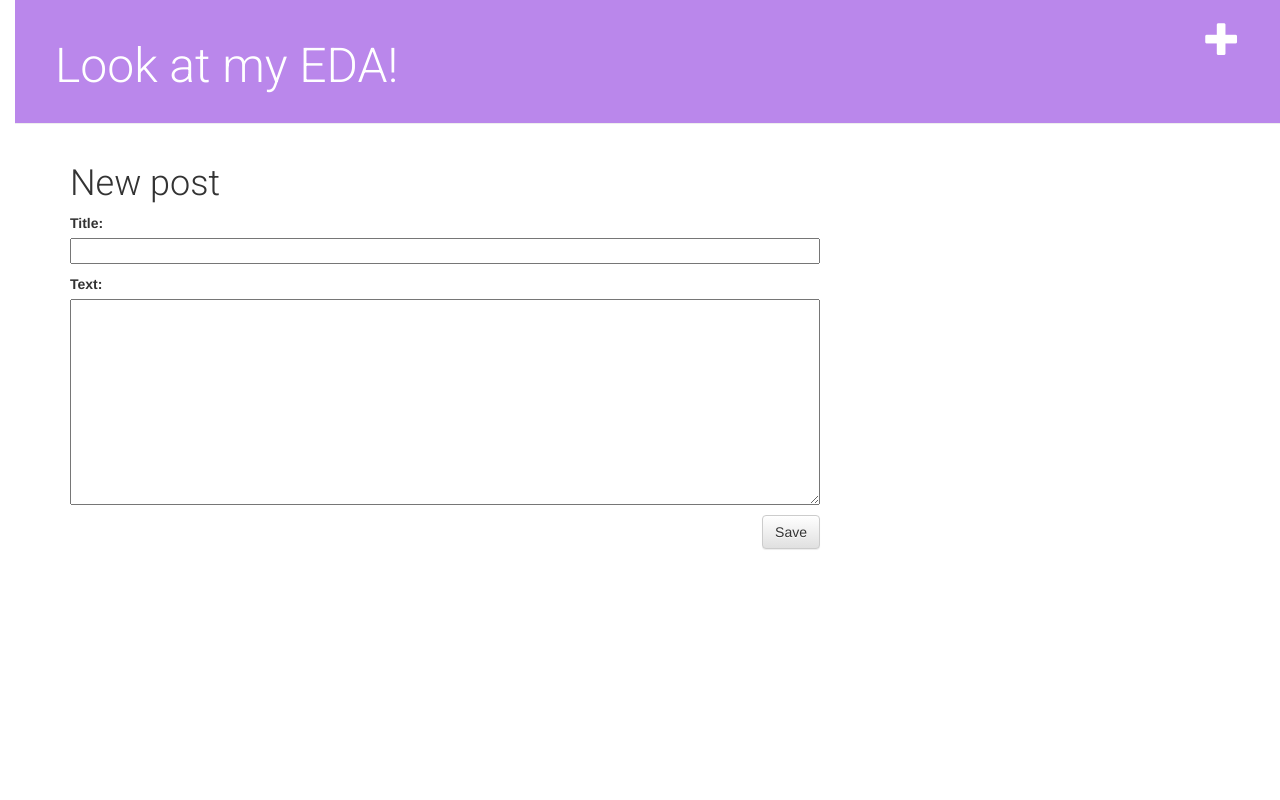
After one commit to ulillilu/my-first-blog, a Django app: page /post/new in a window 1280 px wide. The commit adds this page. Run offline with Django 3.2, Linux system fonts and the light colour scheme; the visitor is signed in with stand-in values (Sample User, id 1); some libraries are stand-ins or nearby versions.

Commit message:
Added views

```diff
--- /dev/null
+++ b/homepage/forms.py
@@ -0,0 +1,9 @@
+from django import forms
+
+from .models import Post
+
+class PostForm(forms.ModelForm):
+
+    class Meta:
+        model = Post
+        fields = ('title', 'text',)
--- /dev/null
+++ b/homepage/static/css/homepage.css
@@ -0,0 +1,54 @@
+h1 a {
+    color: #BA87EB;
+    font-family: 'Roboto', sans-serif;
+}
+body {
+    padding-left: 15px;
+}
+
+.page-header {
+    background-color: #BA87EB;
+    margin-top: 0;
+    padding: 20px 20px 20px 40px;
+}
+
+.page-header h1, .page-header h1 a, .page-header h1 a:visited, .page-header h1 a:active {
+    color: #ffffff;
+    font-size: 36pt;
+    text-decoration: none;
+}
+
+.content {
+    margin-left: 40px;
+}
+
+h1, h2, h3, h4 {
+    font-family: 'Roboto';
+}
+
+.date {
+    color: #828282;
+}
+
+.save {
+    float: right;
+}
+
+.post-form textarea, .post-form input {
+    width: 100%;
+}
+
+.top-menu, .top-menu:hover, .top-menu:visited {
+    color: #ffffff;
+    float: right;
+    font-size: 26pt;
+    margin-right: 20px;
+}
+
+.post {
+    margin-bottom: 70px;
+}
+
+.post h1 a, .post h1 a:visited {
+    color: #000000;
+}
--- /dev/null
+++ b/homepage/template/homepage/base.html
@@ -0,0 +1,27 @@
+{% load static %}
+<html>
+    <head>
+        <link rel="stylesheet" href="//maxcdn.bootstrapcdn.com/bootstrap/3.2.0/css/bootstrap.min.css">
+        <link rel="stylesheet" href="//maxcdn.bootstrapcdn.com/bootstrap/3.2.0/css/bootstrap-theme.min.css">
+        <link rel="stylesheet" href="{% static 'css/homepage.css' %}">
+        <link rel="preconnect" href="https://fonts.gstatic.com">
+        <link href="https://fonts.googleapis.com/css2?family=Roboto:wght@300&display=swap" rel="stylesheet", type="text/css">
+        <title>Look at my EDA!</title>
+    </head>
+    <body>
+        <div class="page-header">
+            {% if user.is_authenticated %}
+                <a href="{% url 'post_new' %}" class="top-menu"><span class="glyphicon glyphicon-plus"></span></a>
+            {% endif %}
+            <h1><a href="/">Look at my EDA!</a></h1>
+        </div>
+        <div class="content container">
+            <div class="row">
+                <div class="col-md-8">
+                {% block content %}
+                {% endblock %}
+                </div>
+            </div>
+        </div>
+    </body>
+</html>
--- /dev/null
+++ b/homepage/template/homepage/post_edit.html
@@ -0,0 +1,9 @@
+{% extends 'homepage/base.html' %}
+
+{% block content %}
+    <h1>New post</h1>
+    <form method="POST" class="post-form">{% csrf_token %}
+        {{ form.as_p }}
+        <button type="submit" class="save btn btn-default">Save</button>
+    </form>
+{% endblock %}
--- a/homepage/urls.py
+++ b/homepage/urls.py
@@ -3,4 +3,8 @@ from . import views
 
 urlpatterns = [
     path('', views.post_list, name='post_list'),
+    path('post/<int:pk>/', views.post_detail, name='post_detail'),
+    path('post/new', views.post_new, name='post_new'),
+    path('post/<int:pk>/edit/', views.post_edit, name='post_edit'),
+    path('post/(?P<pk>\d+)/remove/$', views.post_remove, name='post_remove'),
 ]
--- a/homepage/views.py
+++ b/homepage/views.py
@@ -2,12 +2,50 @@ from django.shortcuts import render
 from django.http import HttpResponse
 from .models import Post
 from django.utils import timezone
-
-# def index(request):
-#     #name = "Michael"
-#     nums = [1, 2, 3, 4, 5]
-#     return render(request, 'index.html', {"my_list" : nums})
+from django.shortcuts import render, get_object_or_404
+from .forms import PostForm
+from django.shortcuts import redirect
+from django.contrib.auth.decorators import login_required
 
 def post_list(request):
     posts = Post.objects.filter(published_date__lte=timezone.now()).order_by('published_date')
     return render(request, 'homepage/post_list.html', {'posts': posts})
+
+def post_detail(request, pk):
+    post = get_object_or_404(Post, pk=pk)
+    return render(request, 'homepage/post_detail.html', {'post': post})
+
+@login_required
+def post_new(request):
+    if request.method == "POST":
+        form = PostForm(request.POST)
+        if form.is_valid():
+            post = form.save(commit=False)
+            post.author = request.user
+            post.published_date = timezone.now()
+            post.save()
+            return redirect('post_detail', pk=post.pk)
+    else:
+        form = PostForm()
+    return render(request, 'homepage/post_edit.html', {'form': form})
+
+@login_required
+def post_edit(request, pk):
+    post = get_object_or_404(Post, pk=pk)
+    if request.method == "POST":
+        form = PostForm(request.POST, instance=post)
+        if form.is_valid():
+            post = form.save(commit=False)
+            post.author = request.user
+            post.published_date = timezone.now()
+            post.save()
+            return redirect('post_detail', pk=post.pk)
+    else:
+        form = PostForm(instance=post)
+    return render(request, 'homepage/post_edit.html', {'form': form})
+
+@login_required
+def post_remove(request, pk):
+    post = get_object_or_404(Post, pk=pk)
+    post.delete()
+    return redirect('post_list')
--- a/webproj/settings.py
+++ b/webproj/settings.py
@@ -27,6 +27,7 @@ DEBUG = True
 # 접근 주소 할당
 ALLOWED_HOSTS = ['127.0.0.1', '.pythonanywhere.com']
 
+LOGIN_REDIRECT_URL = '/'
 
 # Application definition
 # 사용하고자 하는 App을 넣어줘야 함
--- a/webproj/urls.py
+++ b/webproj/urls.py
@@ -16,9 +16,12 @@ Including another URLconf
 from django.contrib import admin
 from django.urls import path, include
 #from homepage.views import index
+from django.contrib.auth import views
+from django.conf.urls import include, url
 
 urlpatterns = [
     path('', include('homepage.urls')), # 127.0.0.1/
+    #url(r'^accounts/login/$', views.login, name='login'),
     path('admin/', admin.site.urls),
     #path('', include('webprog.urls')),
 ]
```
Also changed, not shown: homepage/template/homepage/post_detail.html (added, +17 -0 lines), homepage/template/homepage/post_list.html (+12 -16 lines), homepage/template/registration/login.html (added, +24 -0 lines).
